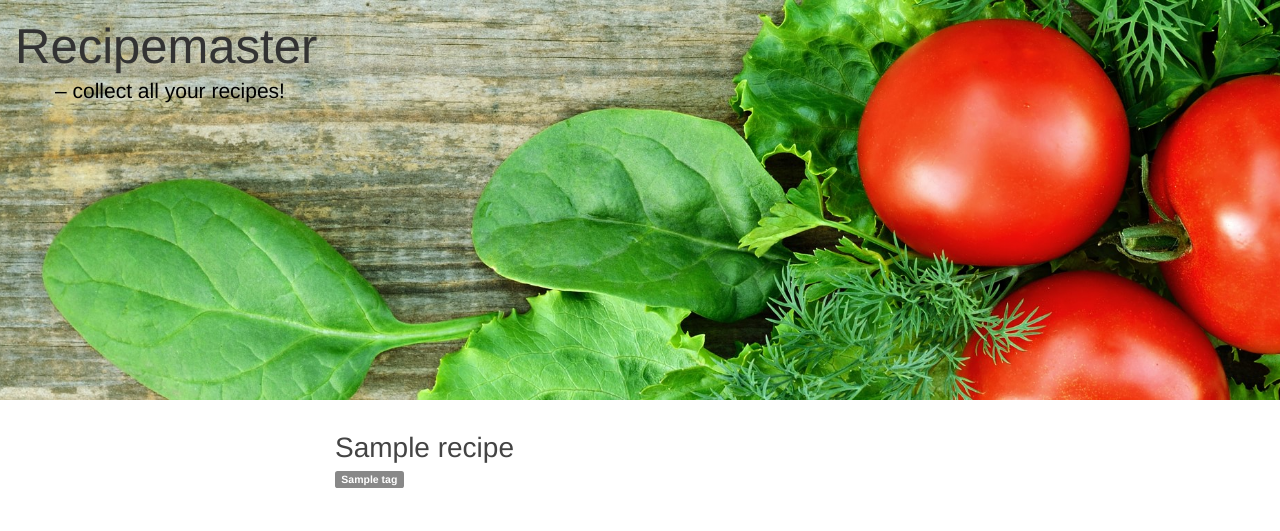
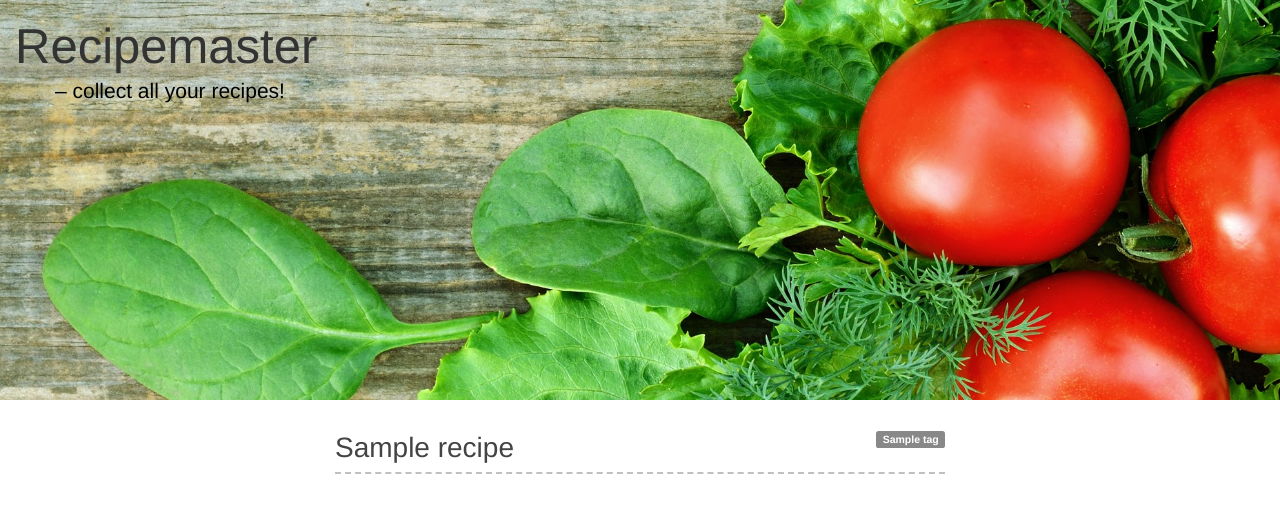
Before and after one commit to frecar/recipemaster, a Django app: page /recipes/ in a window 1280 px wide. Shown: the top 531 px of the page. Run offline with Django 3.2, Linux system fonts and the light colour scheme; tables that the repository leaves empty hold one stand-in row (values such as "Sample post"); some libraries are stand-ins or nearby versions.

Commit message:
add border-bottom to recipe list

```diff
--- a/recipemaster/recipes/static/recipes/style.css
+++ b/recipemaster/recipes/static/recipes/style.css
@@ -20,6 +20,8 @@
 }
 .recipe-list li {
     margin-top: 1.0em;
+    border-bottom: 2px dashed silver;
+    padding-bottom: 0.3em;
 }
 .recipe-list li a {
     color: #444444;
--- a/recipemaster/recipes/templates/recipes/index.html
+++ b/recipemaster/recipes/templates/recipes/index.html
@@ -8,7 +8,7 @@
                         <li>
                             <a href="{{ recipe.url }}">{{ recipe.title }}</a>
 
-                            <div class="tags">
+                            <div class="tags" style="float: right;">
                                 {% for tag in recipe.tags.all %}
                                 <span class="label label-default" style="background-color: {{tag.color}}">{{ tag }}</span>
                                   {% endfor %}
```
